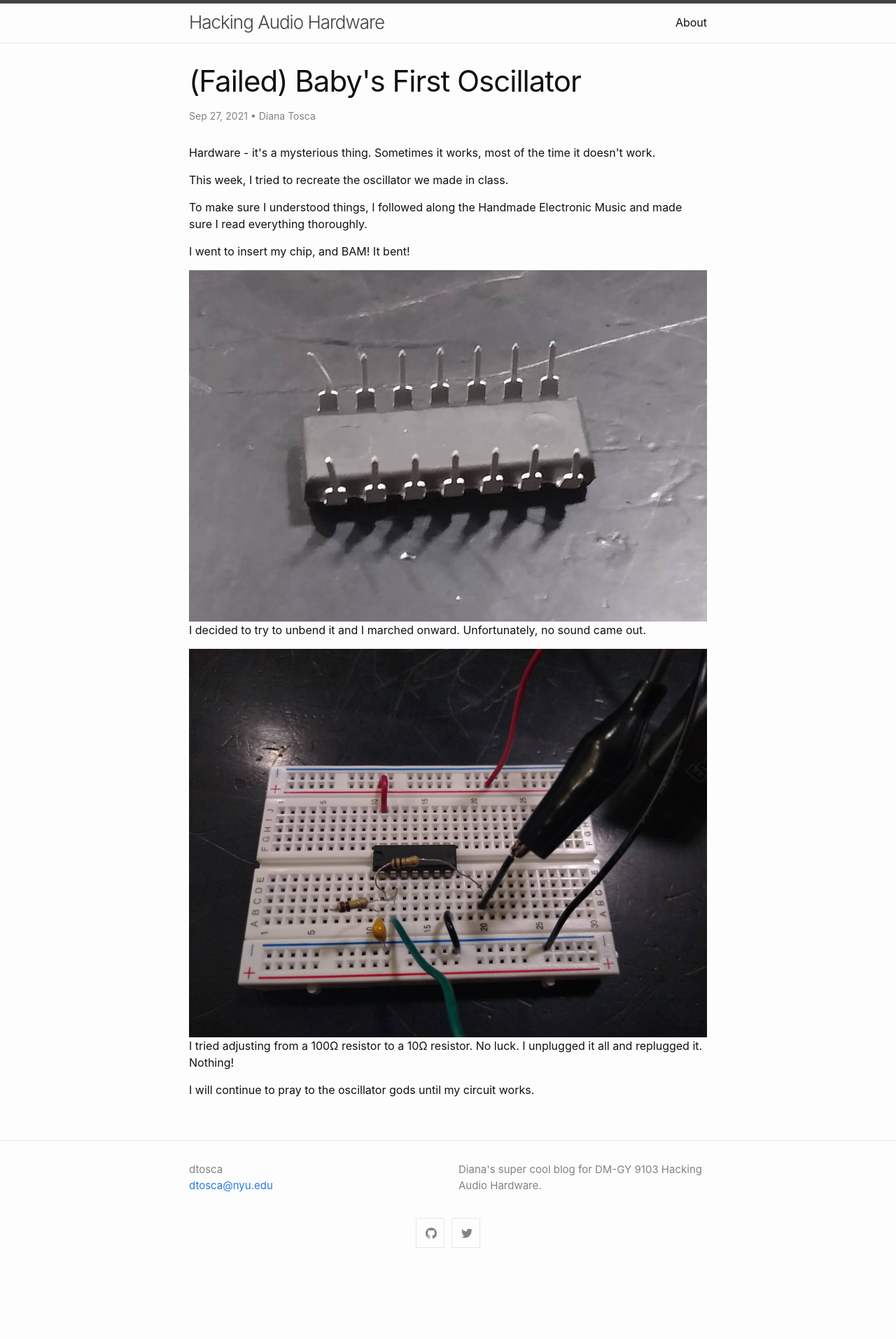
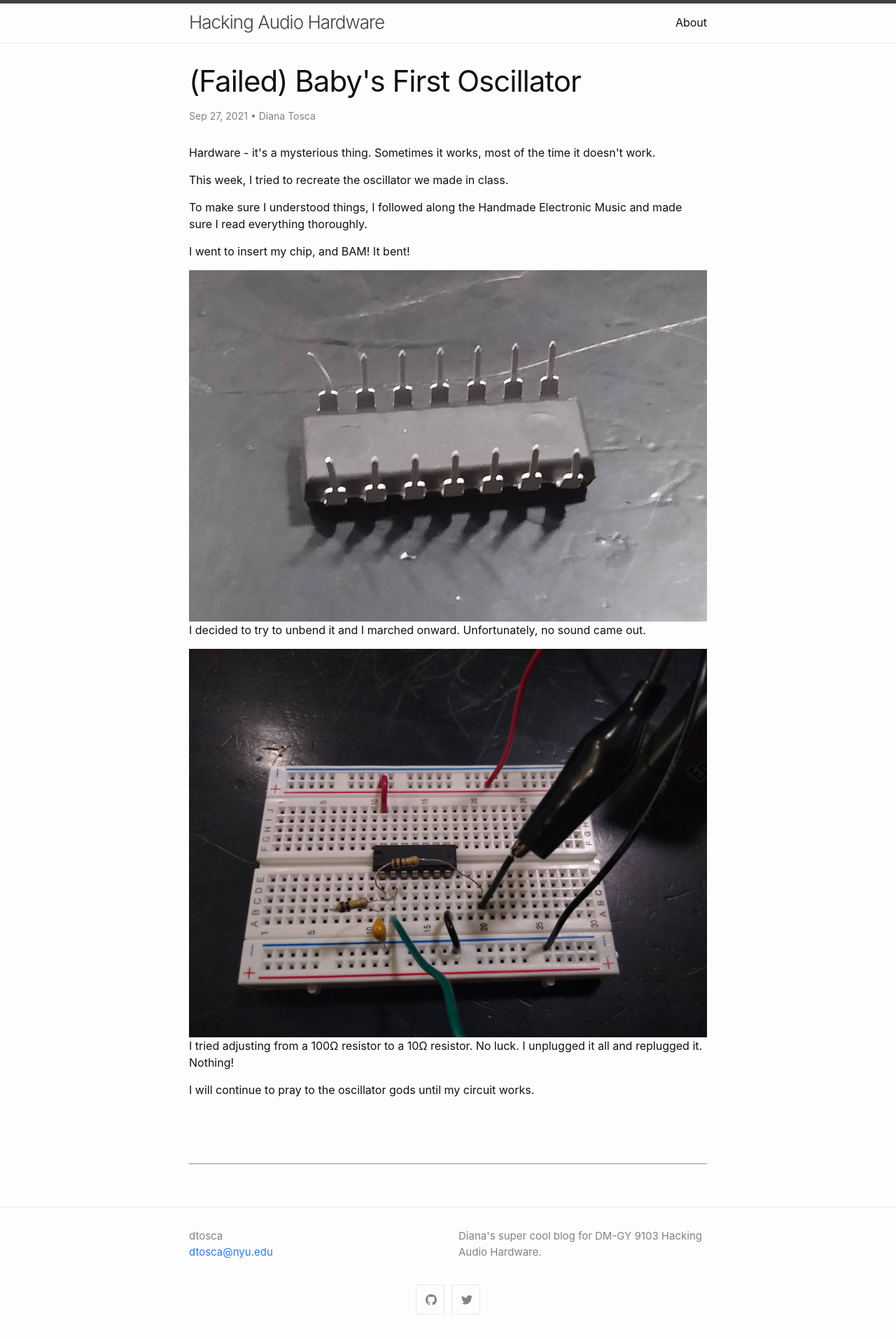
Before and after one commit to dtosca/audiohardware, a Jekyll site: the page built from _posts/2021-9-27-oscillator.html, in a window 1280 px wide. Shown: the whole page at 70% size. Built offline with Jekyll 4.4.1, drawn with Linux system fonts in a browser that asks for light colours; comment, search, counter and statistics services are not loaded; before the commit the page ends 1818 px from its top, so only the background shows below that.

Commit message:
div me daddy

```diff
--- a/_posts/2021-10-18-modulated.html
+++ b/_posts/2021-10-18-modulated.html
@@ -28,3 +29,7 @@ author: Diana Tosca
 <p>I'm going to find the right pots and see if the circuit works.</p>
 
 <p>Will I ever get a ciruit to work at home? Stay tuned...</p>
+
+<br>
+<br>
+  <hr>
--- a/_posts/2021-11-1-midterm-part-one.html
+++ b/_posts/2021-11-1-midterm-part-one.html
@@ -29,3 +29,7 @@ comments: true
 <p>Here's a sketch of my 🌟Vision🌟 for the project:</p>
 
 <img src="https://dtosca.github.io/audiohardware/assets/midterm_part1/sketch.jpg" alt="Sketch of enclosure.">
+
+<br>
+<br>
+  <hr>
--- a/_posts/2021-9-16-it-works.html
+++ b/_posts/2021-9-16-it-works.html
@@ -24,3 +25,7 @@ author: Diana Tosca
 <p>I hope this doesn't foreshadow how the entire class will go. :)</p>
 
 <p>Conclusion: yay, it works!</p>
+
+<br>
+<br>
+  <hr>
--- a/_posts/2021-9-27-oscillator.html
+++ b/_posts/2021-9-27-oscillator.html
@@ -22,3 +23,7 @@ author: Diana Tosca
 <p>I tried adjusting from a 100Ω resistor to a 10Ω resistor. No luck. I unplugged it all and replugged it. Nothing!</p>
 
 <p>I will continue to pray to the oscillator gods until my circuit works.</p>
+
+<br>
+<br>
+  <hr>
```
Also changed, not shown: other parts of _posts/2021-10-18-modulated.html (+1 -0 lines), other parts of _posts/2021-9-16-it-works.html (+1 -0 lines), other parts of _posts/2021-9-27-oscillator.html (+1 -0 lines).
